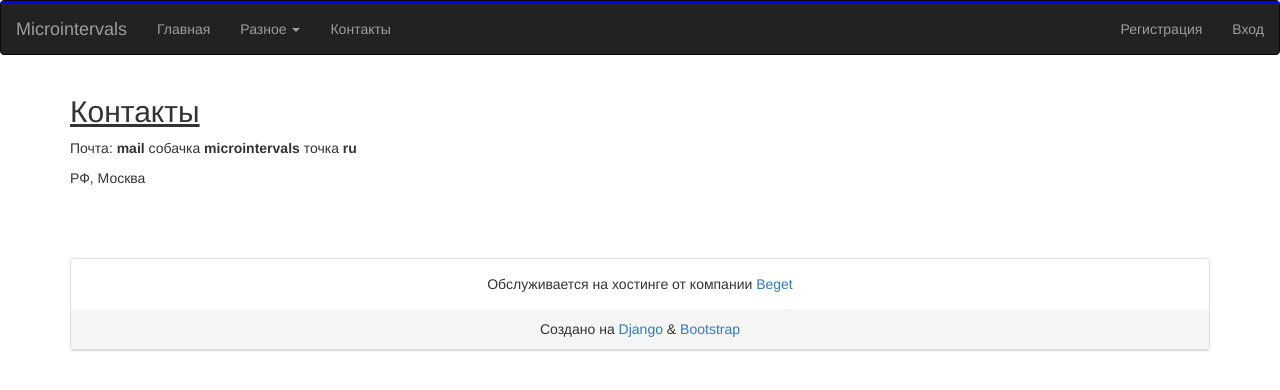
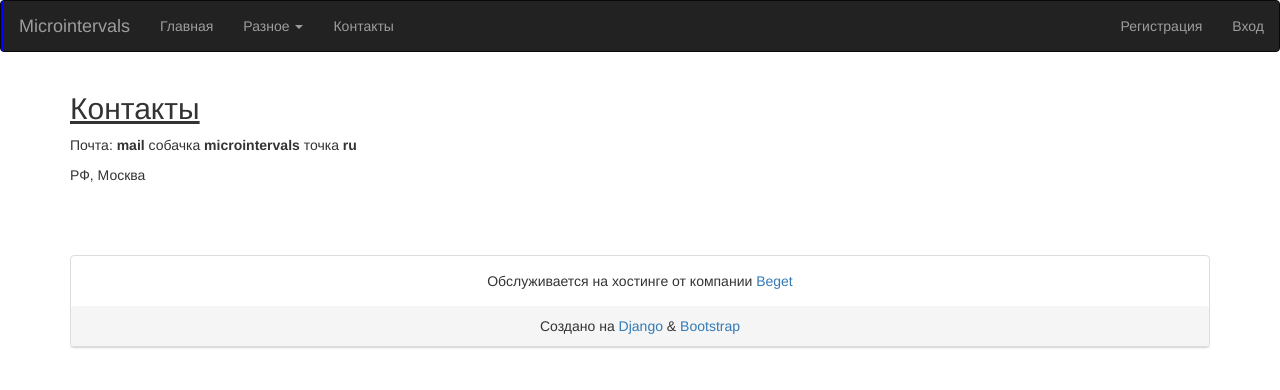
Before and after one commit to alexey-zhukov-git/mi-django, a Django app: template main/templates/main/contacts.html in a window 1280 px wide. Shown: the top 390 px of the page. Run offline with Django 3.2, Linux system fonts and the light colour scheme; the template is opened without the code that fills it, so the values that code supplies are empty; some libraries are stand-ins or nearby versions.

Commit message:
+border left

```diff
--- a/main/templates/main/base.html
+++ b/main/templates/main/base.html
@@ -19,7 +19,7 @@
 
 <body>
     <nav class="navbar navbar-inverse">
-        <div style="border-top-style:solid;border-color:blue;" class="container-fluid">
+        <div style="border-left-style:solid;border-color:blue;" class="container-fluid">
             <div class="navbar-header">
                 <a class="navbar-brand" href="/">Microintervals</a>
             </div>
```
